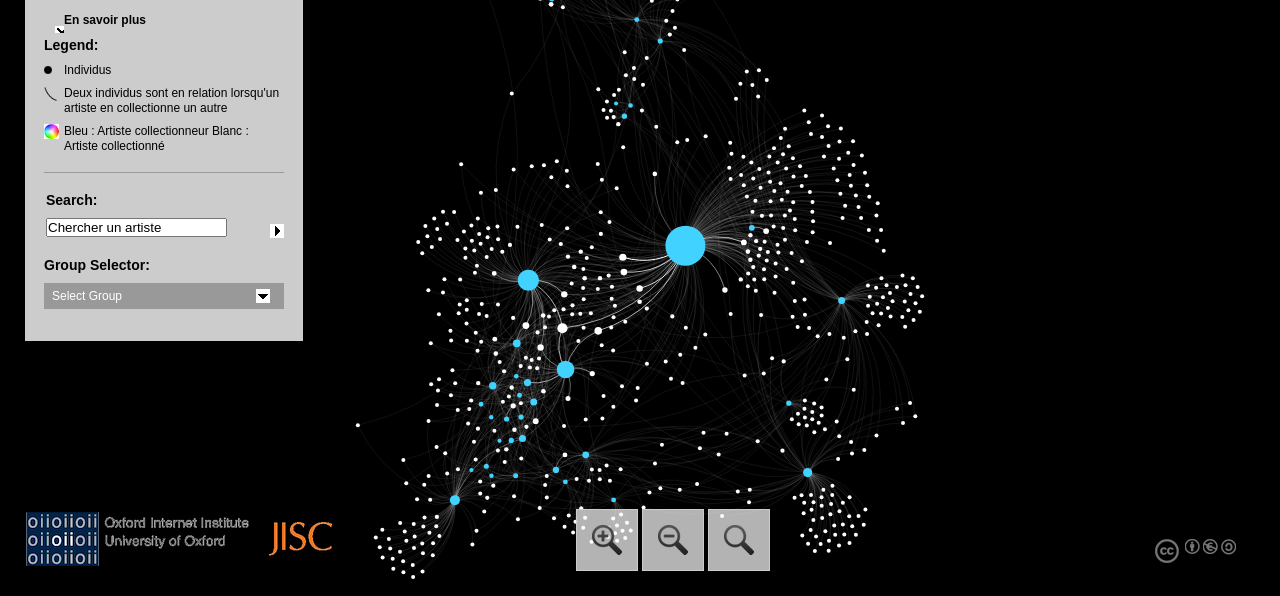
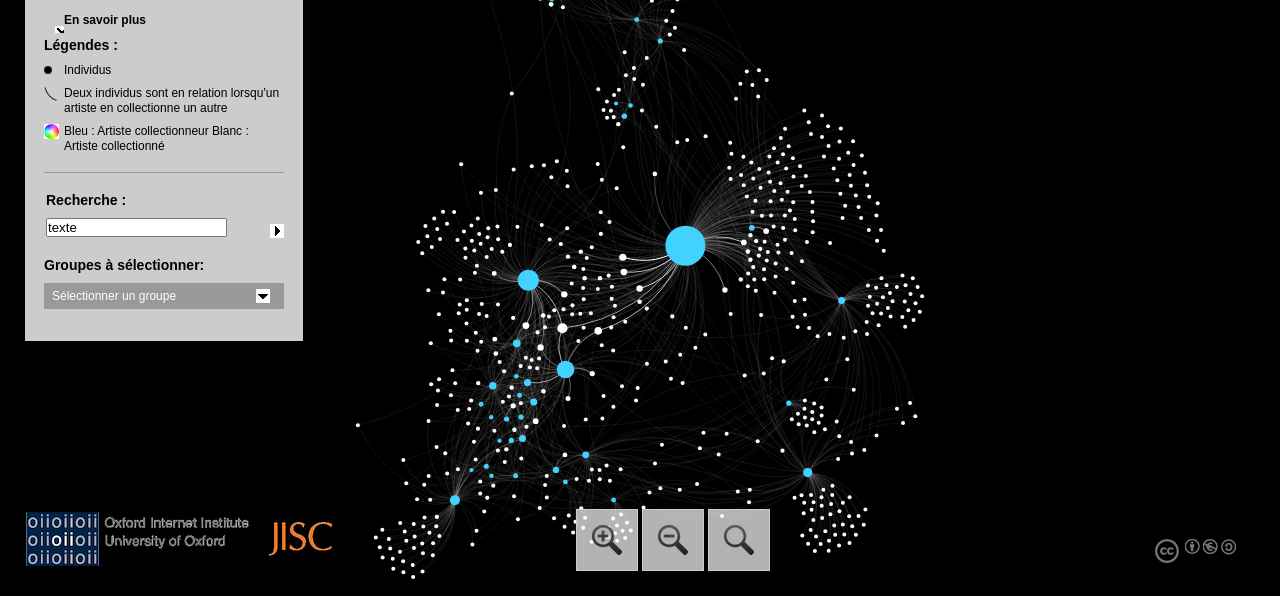
Before and after one commit to GwendolineCorthier/reseaux-des-artistes-collectionneurs, a plain HTML site: page index.html in a window 1280 px wide. Shown: the part 204-800 px from the top of the page. Drawn offline with Linux system fonts and the light colour scheme.

Commit message:
Update index.html

```diff
--- a/index.html
+++ b/index.html
@@ -39,7 +39,7 @@
     </div>
 <div id="legend">
 	<div class="box">
-		<h2>Legend:</h2>
+		<h2>Légendes :</h2>
 		<dl>
 		<dt class="node"></dt>
 		<dd></dd>
@@ -52,12 +52,12 @@
 </div>
     <div class="b1">
     <form>
-      <div id="search" class="cf"><h2>Search:</h2>
-        <input type="texte" name="Recherche" value="Chercher un artiste" class="empty"/><div class="state"></div>
+      <div id="search" class="cf"><h2>Recherche :</h2>
+        <input type="texte" name="Recherche" value="texte" class="empty"/><div class="state"></div>
         <div class="resultats"></div>
       </div>
-      <div class="cf" id="attributeselect"><h2>Group Selector:</h2>
-        <div class="select">Select Group</div>
+      <div class="cf" id="attributeselect"><h2>Groupes à sélectionner:</h2>
+        <div class="select">Sélectionner un groupe</div>
 	<div class="list cf"></div>
       </div>
     </form>
```
